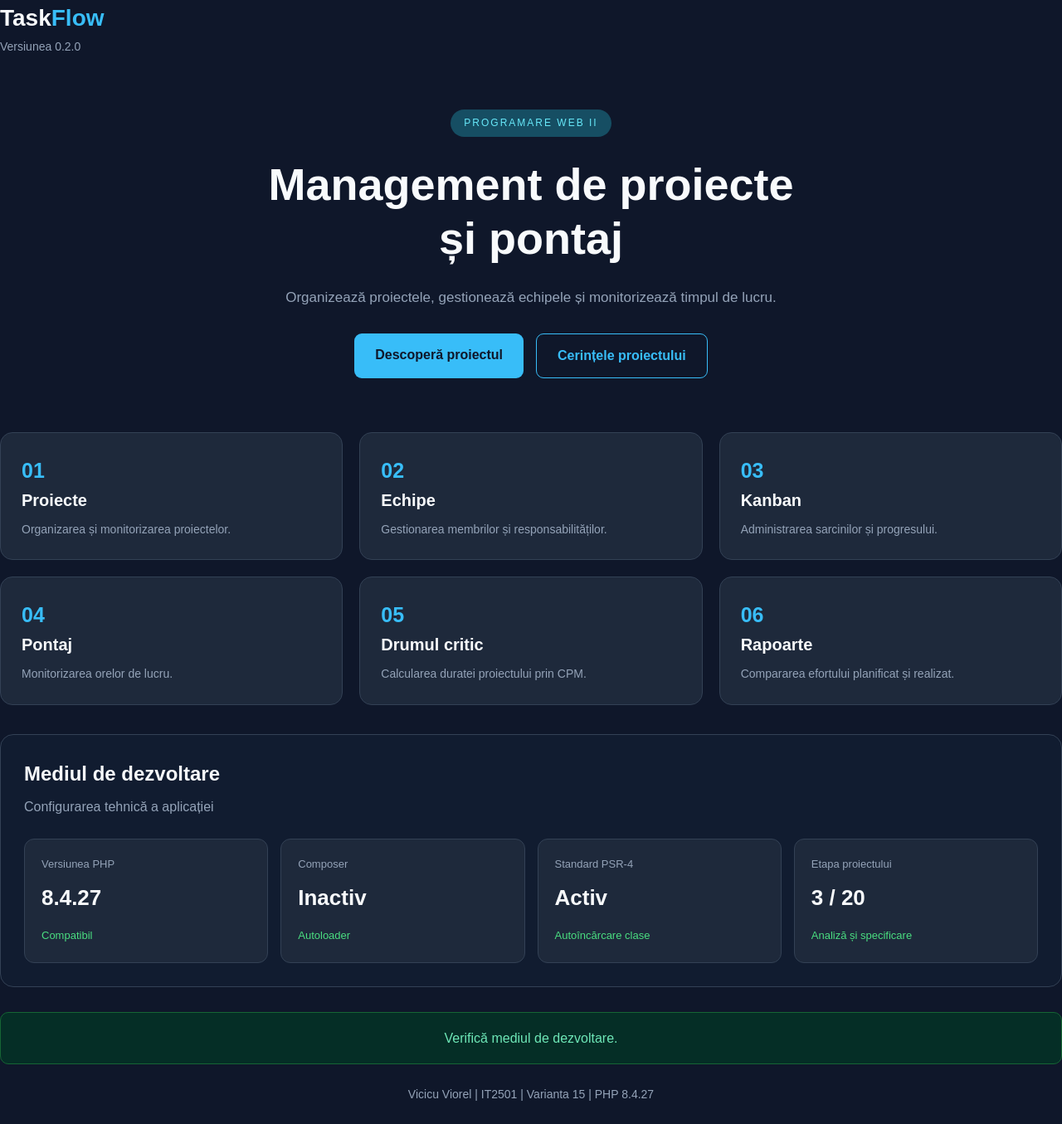
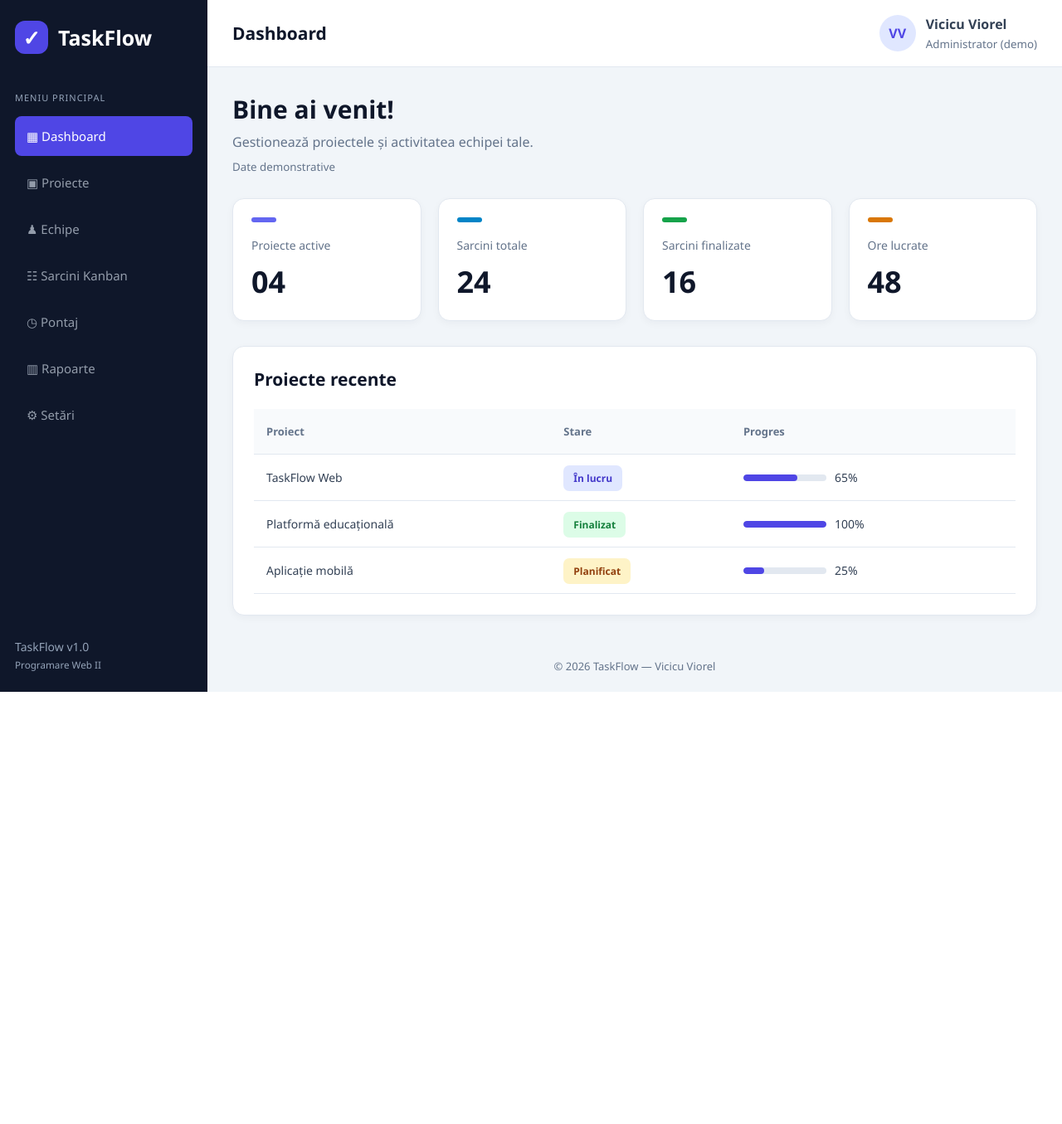
Before and after one commit to vicicuviorel7-cmd/taskflow, a PHP site: page /dashboard/index in a window 1280 px wide. Shown: the whole page at 83% size. After the commit the page ends 834 px from the top, so only its background shows below. Run offline with PHP 8.4, Linux system fonts and the light colour scheme.

Commit message:
Commit 4 - Am adăugat Interfața Dashboard

```diff
--- a/public/index.php
+++ b/public/index.php
@@ -9,144 +9,10 @@ $app = require dirname(__DIR__) . '/bootstrap.php';
 $modules = $app->getModules();
 $environment = $app->getEnvironment();
 
-?>
-<!DOCTYPE html>
-<html lang="ro">
-<head>
-    <meta charset="UTF-8">
-    <meta name="viewport"
-          content="width=device-width, initial-scale=1.0">
+// Commit 4 - Dashboard
 
-    <title>TaskFlow - Management de proiecte</title>
+$title = 'TaskFlow - Dashboard';
 
-    <link rel="stylesheet" href="assets/css/style.css">
-</head>
-<body>
+$view = dirname(__DIR__) . '/views/dashboard/index.php';
 
-<header>
-    <div class="logo">Task<span>Flow</span></div>
-
-    <div class="version">
-        Versiunea <?= htmlspecialchars($app->getVersion()) ?>
-    </div>
-</header>
-
-<main>
-
-    <section class="hero">
-        <span class="badge">PROGRAMARE WEB II</span>
-
-        <h1>Management de proiecte<br>și pontaj</h1>
-
-        <p>
-            Organizează proiectele, gestionează echipele
-            și monitorizează timpul de lucru.
-        </p>
-
-        <div class="hero-buttons">
-
-    <a href="#modules" class="button">
-        Descoperă proiectul
-    </a>
-
-    <a href="requirements.php"
-       class="button secondary-button">
-        Cerințele proiectului
-    </a>
-
-</div>
-    </section>
-
-    <section class="cards" id="modules">
-
-        <?php foreach ($modules as $module): ?>
-
-            <article class="card">
-
-                <span class="number">
-                    <?= htmlspecialchars($module[0]) ?>
-                </span>
-
-                <h2><?= htmlspecialchars($module[1]) ?></h2>
-
-                <p><?= htmlspecialchars($module[2]) ?></p>
-
-            </article>
-
-        <?php endforeach; ?>
-
-    </section>
-
-    <section class="environment">
-
-        <h2>Mediul de dezvoltare</h2>
-
-        <p>Configurarea tehnică a aplicației</p>
-
-        <div class="environment-grid">
-
-            <article class="environment-card">
-                <p>Versiunea PHP</p>
-                <h3><?= htmlspecialchars($environment['php']) ?></h3>
-
-                <span class="<?= $environment['compatible']
-                    ? 'success' : 'warning' ?>">
-
-                    <?= $environment['compatible']
-                        ? 'Compatibil' : 'Incompatibil' ?>
-                </span>
-            </article>
-
-            <article class="environment-card">
-                <p>Composer</p>
-                <h3><?= $environment['composer']
-                    ? 'Activ' : 'Inactiv' ?></h3>
-                <span class="success">Autoloader</span>
-            </article>
-
-            <article class="environment-card">
-                <p>Standard PSR-4</p>
-                <h3><?= $environment['psr4']
-                    ? 'Activ' : 'Inactiv' ?></h3>
-                <span class="success">Autoîncărcare clase</span>
-            </article>
-
-            <article class="environment-card">
-                <p>Etapa proiectului</p>
-                <h3>3 / 20</h3>
-<span class="success">Analiză și specificare</span>
-            </article>
-
-        </div>
-
-    </section>
-
-    <div class="status">
-
-        <?php if (
-            $environment['compatible']
-            && $environment['composer']
-            && $environment['psr4']
-        ): ?>
-
-            ● Mediul de dezvoltare este configurat corect
-
-        <?php else: ?>
-
-            Verifică mediul de dezvoltare.
-
-        <?php endif; ?>
-
-    </div>
-
-</main>
-
-<footer>
-    <?= htmlspecialchars(AppConfig::AUTHOR) ?> |
-    <?= htmlspecialchars(AppConfig::GROUP) ?> |
-    Varianta <?= AppConfig::VARIANT ?> |
-    PHP <?= htmlspecialchars(PHP_VERSION) ?>
-</footer>
-
-</body>
-</html>
+require dirname(__DIR__) . '/views/layouts/main.php';
--- /dev/null
+++ b/views/dashboard/index.php
@@ -0,0 +1,115 @@
+<?php
+
+declare(strict_types=1);
+
+$statistics = [
+    ['title' => 'Proiecte active', 'value' => '04', 'color' => 'purple'],
+    ['title' => 'Sarcini totale', 'value' => '24', 'color' => 'blue'],
+    ['title' => 'Sarcini finalizate', 'value' => '16', 'color' => 'green'],
+    ['title' => 'Ore lucrate', 'value' => '48', 'color' => 'orange']
+];
+
+$projects = [
+    [
+        'name' => 'TaskFlow Web',
+        'status' => 'În lucru',
+        'progress' => 65,
+        'class' => 'working'
+    ],
+    [
+        'name' => 'Platformă educațională',
+        'status' => 'Finalizat',
+        'progress' => 100,
+        'class' => 'completed'
+    ],
+    [
+        'name' => 'Aplicație mobilă',
+        'status' => 'Planificat',
+        'progress' => 25,
+        'class' => 'planned'
+    ]
+];
+
+?>
+
+<section class="welcome">
+    <h1>Bine ai venit!</h1>
+    <p>Gestionează proiectele și activitatea echipei tale.</p>
+    <small>Date demonstrative</small>
+</section>
+
+<section class="statistics">
+
+    <?php foreach ($statistics as $item): ?>
+
+        <article class="stat-card">
+
+            <div class="indicator <?= $item['color'] ?>"></div>
+
+            <p><?= htmlspecialchars($item['title']) ?></p>
+
+            <h2><?= htmlspecialchars($item['value']) ?></h2>
+
+        </article>
+
+    <?php endforeach; ?>
+
+</section>
+
+<section class="panel">
+
+    <h2>Proiecte recente</h2>
+
+    <div class="table-wrapper">
+
+        <table>
+
+            <thead>
+                <tr>
+                    <th>Proiect</th>
+                    <th>Stare</th>
+                    <th>Progres</th>
+                </tr>
+            </thead>
+
+            <tbody>
+
+                <?php foreach ($projects as $project): ?>
+
+                    <tr>
+
+                        <td>
+                            <?= htmlspecialchars($project['name']) ?>
+                        </td>
+
+                        <td>
+                            <span class="status <?= $project['class'] ?>">
+                                <?= htmlspecialchars($project['status']) ?>
+                            </span>
+                        </td>
+
+                        <td>
+                            <div class="progress-container">
+
+                                <div class="progress">
+                                    <div style="width: <?= (int) $project['progress'] ?>%"></div>
+                                </div>
+
+                                <span>
+                                    <?= (int) $project['progress'] ?>%
+                                </span>
+
+                            </div>
+                        </td>
+
+                    </tr>
+
+                <?php endforeach; ?>
+
+            </tbody>
+
+        </table>
+
+    </div>
+
+</section>
--- /dev/null
+++ b/views/layouts/main.php
@@ -0,0 +1,52 @@
+<?php
+
+declare(strict_types=1);
+
+$title = $title ?? 'TaskFlow - Dashboard';
+$view = $view ?? __DIR__ . '/../dashboard/index.php';
+
+?>
+
+<!DOCTYPE html>
+<html lang="ro">
+
+<head>
+
+    <meta charset="UTF-8">
+
+    <meta name="viewport"
+          content="width=device-width, initial-scale=1.0">
+
+    <title><?= htmlspecialchars($title) ?></title>
+
+    <link rel="stylesheet" href="/assets/css/dashboard.css">
+
+</head>
+
+<body>
+
+    <div class="app">
+
+        <?php require __DIR__ . '/../partials/sidebar.php'; ?>
+
+        <div class="main">
+
+            <?php require __DIR__ . '/../partials/header.php'; ?>
+
+            <main class="content">
+
+                <?php require $view; ?>
+
+            </main>
+
+            <footer class="footer">
+                © <?= date('Y') ?> TaskFlow — Vicicu Viorel
+            </footer>
+
+        </div>
+
+    </div>
+
+</body>
+
+</html>
--- /dev/null
+++ b/views/partials/header.php
@@ -0,0 +1,16 @@
+<?php declare(strict_types=1); ?>
+
+<header class="header">
+
+    <h2>Dashboard</h2>
+
+    <div class="profile">
+        <div class="avatar">VV</div>
+
+        <div>
+            <strong>Vicicu Viorel</strong>
+            <small>Administrator (demo)</small>
+        </div>
+    </div>
+
+</header>
--- /dev/null
+++ b/views/partials/sidebar.php
@@ -0,0 +1,27 @@
+<?php declare(strict_types=1); ?>
+
+<aside class="sidebar">
+
+    <div class="logo">
+        <span class="logo-icon">✓</span>
+        TaskFlow
+    </div>
+
+    <p class="menu-title">MENIU PRINCIPAL</p>
+
+    <nav>
+        <a href="/" class="active">▦ Dashboard</a>
+        <span>▣ Proiecte</span>
+        <span>♟ Echipe</span>
+        <span>☷ Sarcini Kanban</span>
+        <span>◷ Pontaj</span>
+        <span>▥ Rapoarte</span>
+        <span>⚙ Setări</span>
+    </nav>
+
+    <div class="sidebar-footer">
+        TaskFlow v1.0
+        <small>Programare Web II</small>
+    </div>
+
+</aside>
```
Also changed, not shown: public/assets/css/dashboard.css (added).
